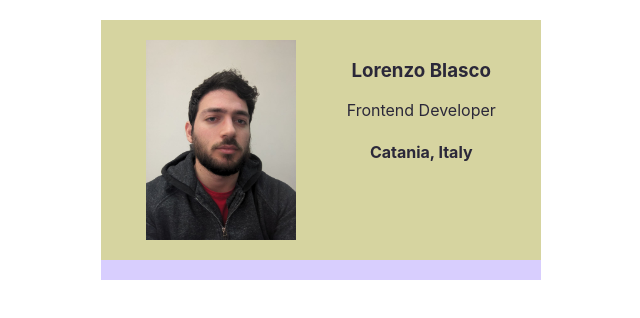
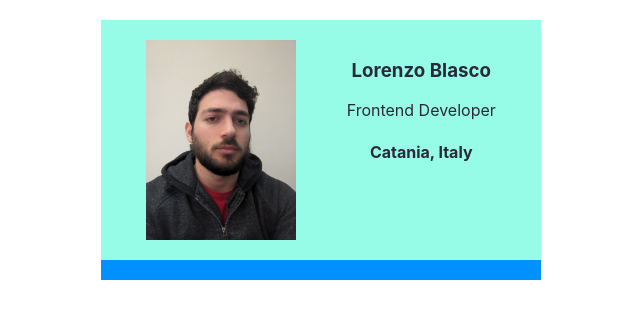
Before and after one commit to LB-dev99/businessCard, a website built with Vite: page index.html in a window 1280 px wide. Shown: the whole page, without its empty margins (319-959 px from the left). Built offline with nearby package versions, Linux system fonts and the light colour scheme.

Commit message:
Update styles.css

```diff
--- a/styles.css
+++ b/styles.css
@@ -19,9 +19,9 @@ body {
     display: flex;
     justify-content: space-around;
     text-align: center;
-    background: #D6D4A0;
+    background: rgb(150, 252, 232);
     color: #2b2839;
-    border-bottom: 20px solid #d8cefe;
+    border-bottom: 20px solid rgb(0, 145, 255);
 
     /*
     Challenge:
```
